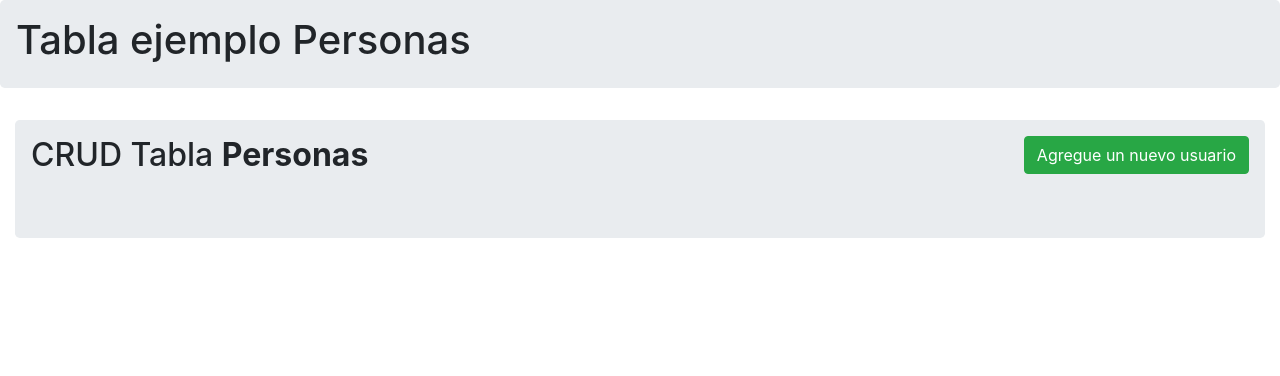
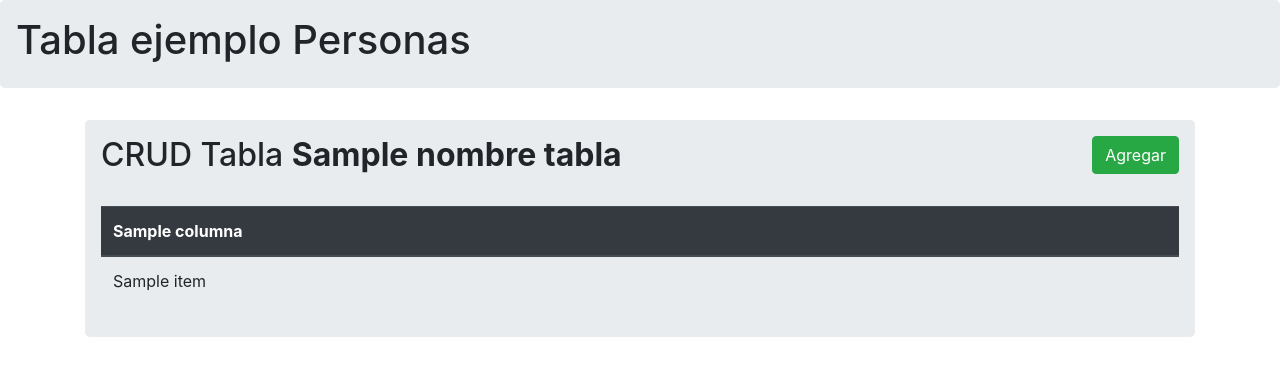
Before and after one commit to bemc22/bases-proyecto, a Flask app: template templates/index.html.jinja in a window 1280 px wide. Shown: the top 376 px of the page. Run offline with Flask 2, Linux system fonts and the light colour scheme; the template is opened without the code that fills it: most values are stand-ins (such as "Sample title", 1, 10 or a date in 2020); some libraries are stand-ins or nearby versions.

Commit message:
consulta dinamica

```diff
--- a/app.py
+++ b/app.py
@@ -1,5 +1,6 @@
 from flask import Flask, render_template, url_for
 from flaskext.mysql import MySQL
+from consultas import  *
 app = Flask(__name__)
 
 # configuracion de conexion
@@ -12,10 +13,15 @@ app.config['MYSQL_DATABASE_DB'] = 'galea'
 mysql = MySQL()
 mysql.init_app(app)
 
-@app.route('/')
-def inicio():
+@app.route('/<nombre_tabla>')
+def inicio(nombre_tabla):
 
-    return render_template('index.html.jinja')
+    cursor = mysql.get_db().cursor()
+    data, nombres = consultar(nombre_tabla,cursor)
+    print(nombres)
+    print(nombre_tabla)
+
+    return render_template('index.html.jinja' , data=data, nombres=nombres, nombre_tabla=nombre_tabla)
 
 if __name__ == '__main__':
     app.run(debug=True, port=5000)
--- a/templates/index.html.jinja
+++ b/templates/index.html.jinja
@@ -8,20 +8,33 @@
 <div class="">
 
 
-  <div class="container-fluid">
+  <div class="container">
     <div class="row">
       <div class="col lg-12">
         <div class="jumbotron p-3">
-          <h2>CRUD Tabla <b>Personas </b><button type="button" class="btn btn-success float-right" data-toggle="modal" data-target="#mymodal">Agregue un nuevo usuario</button></h2>
+          <h2>CRUD Tabla <b>{{nombre_tabla}} </b><button type="button" class="btn btn-success float-right" data-toggle="modal" data-target="#mymodal">Agregar</button></h2>
           <br>
-
-
-
           <table class="table table-hover table-ligth">
 
+            <thead class="thead-dark">
+              <tr>
+                {% for columna in nombres %}
+                  <th>{{columna}}</th>
+                {% endfor %}
+              </tr>
 
+            </thead>
 
+            <tbody>
+              {% for row in data %}
+              <tr>
 
+                {% for item in row %}
+                  <td>{{item}}</td>
+                {% endfor %}
+              </tr>
+              {% endfor %}
+            </tbody>
           </table>
 
         </div>
```
Also changed, not shown: consultas.py (added, +16 -0 lines).
